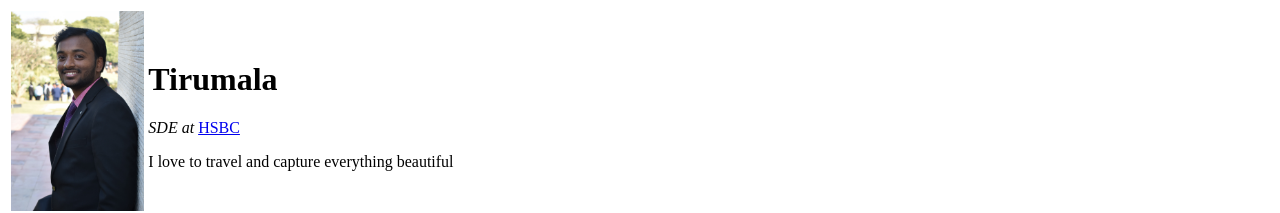
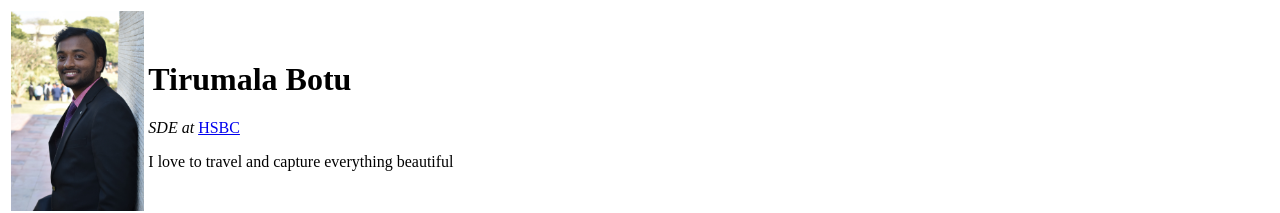
Before and after one commit to tirumalab/Resume, a plain HTML site: page index.html in a window 1280 px wide. Shown: the top 213 px of the page. Drawn offline with Linux system fonts and the light colour scheme.

Commit message:
Changing to full name

```diff
--- a/index.html
+++ b/index.html
@@ -10,7 +10,7 @@
       <tr>
         <td><img src="DSC_0658.JPG" alt="Tirumala pic" height="200" /></td>
         <td>
-          <h1>Tirumala</h1>
+          <h1>Tirumala Botu</h1>
           <p><em>SDE at </em><a href="www.hsbc.co.in">HSBC</a></p>
           <p>I love to travel and capture everything beautiful</p>
         </td>
```
